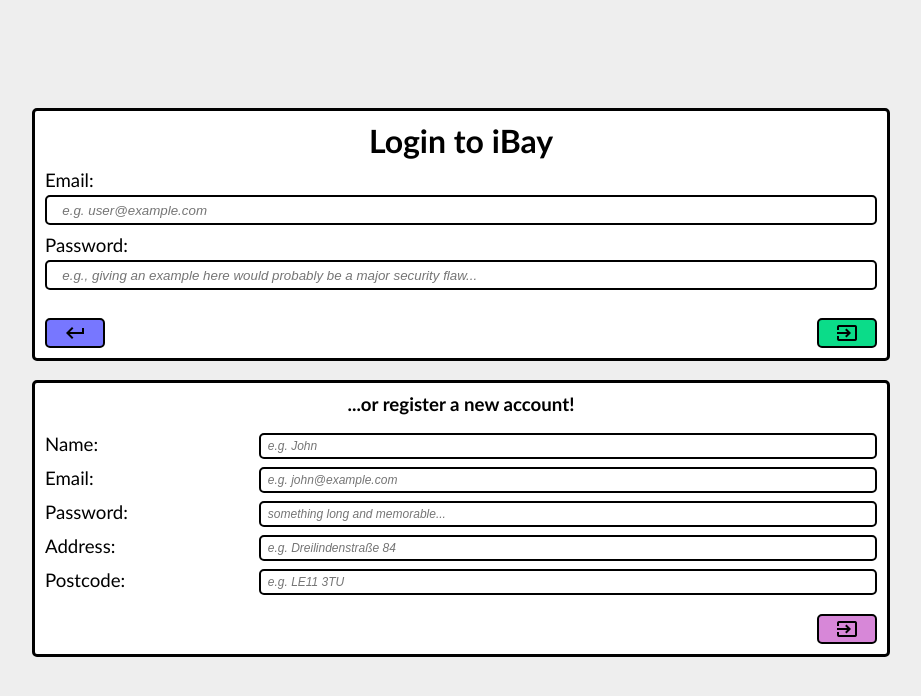
After one commit to eikopf/lboro-team-project, a PHP site: page /iBay/login.html in a window 1280 px wide. The commit adds this page. Shown: the top 696 px of the page, without its empty margins (187-1108 px from the left). Run offline with PHP 8.4, Linux system fonts and the light colour scheme.

Commit message:
added skeletal login functionality

```diff
--- a/css/base.css
+++ b/css/base.css
@@ -1,5 +1,4 @@
 body {
-  color: #444444;
   background-color: #EEEEEE;
   font-family: 'Trebuchet MS', sans-serif;
   font-size: 14pt;
--- /dev/null
+++ b/css/login.css
@@ -0,0 +1,149 @@
+body {
+  display: flex;
+  width: 100%;
+}
+
+.login-center-block {
+  width: 100%;
+  flex-grow: 1;
+  display: flex;
+  align-items: center;
+  flex-direction: column;
+  padding-top: 100px;
+  gap: 1em;
+}
+
+.login-container {
+  background-color: white;
+  border: 3px solid;
+  border-color: black;
+  border-radius: 5px 5px 5px 5px;
+  width: 65%;
+  display: flex;
+  flex-direction: column;
+  padding: 10px;
+  gap: 0.5em;
+}
+
+.login-title {
+  cursor: default;
+  align-self: center;
+  font-weight: bold;
+  font-size: 24pt;
+}
+
+.login-input-container {
+  width: 100%;
+  box-sizing: border-box;
+  gap: 0.2em;
+  display: flex;
+  flex-direction: column;
+}
+
+.login-input-label {
+  font-size: 14pt;
+}
+
+.login-input {
+  border: 2px solid;
+  border-color: black;
+  border-radius: 5px 5px 5px 5px;
+  height: 30px;
+  width: 100%;
+  align-self: center;
+  box-sizing: border-box;
+  text-indent: 1em;
+}
+
+.login-input::placeholder {
+  font-style: italic;
+}
+
+.login-button-container {
+  padding-top: 1em;
+  display: flex;
+  flex-direction: row;
+  justify-content: space-between;
+}
+
+.login-button {
+  width: 60px;
+  height: 30px;
+  border: 2px solid;
+  border-color: black;
+  border-radius: 5px 5px 5px 5px;
+}
+
+.login-button.back {
+  background-color: #7777FF;
+}
+
+.login-button.back:hover {
+  background-color: #8888FF;
+  cursor: pointer;
+}
+
+.login-button.submit {
+  background-color: #0BDC89;
+}
+
+.login-button.submit:hover {
+  background-color: #0BEC89;
+  cursor: pointer;
+}
+
+.material-symbols-outlined.login-button-symbol {
+  text-align: center;
+  font-size: 18pt;
+}
+
+.register-title {
+  cursor: default;
+  text-align: center;
+  font-weight: bold;
+}
+
+.registration-form {
+  padding-top: 0.5em;
+  display: grid;
+  gap: 8px;
+  grid-template-columns: 1fr 3fr;
+}
+
+.register-label {
+  font-size: 14pt;
+}
+
+.register-input {
+  border: 2px solid;
+  border-color: black;
+  border-radius: 5px 5px 5px 5px;
+  text-indent: 0.4em;
+  height: 20px;
+  font-size: 9pt;
+}
+
+.register-input::placeholder {
+  font-style: italic;
+}
+
+.register-button-container {
+  padding-top: 0.5em;
+  display: flex;
+  flex-direction: row;
+  justify-content: flex-end;
+}
+
+.register-button {
+  height: 30px;
+  width: 60px;
+  border: 2px solid;
+  border-color: black;
+  border-radius: 5px 5px 5px 5px;
+  background-color: #D787D8;
+}
+
+.register-button:hover {
+  background-color: #E797E8;
+  cursor: pointer;
+}
--- /dev/null
+++ b/iBay/login.html
@@ -0,0 +1,85 @@
+<!DOCTYPE html>
+<html lang="en">
+
+<head>
+  <title>iBay - Login</title>
+  <meta http-equiv="Content-Type" content="text/html; charset=utf-8" />
+  <link rel="shortcut icon" href="../favicon.ico" />
+  <link rel="stylesheet" type="text/css" href="../css/base.css" />
+  <link rel="stylesheet" type="text/css" href="../css/login.css" />
+  <link href="https://fonts.googleapis.com/css2?family=Material+Symbols+Outlined" rel="stylesheet" />
+  <script src="https://ajax.googleapis.com/ajax/libs/jquery/3.7.1/jquery.min.js"></script>
+  <script src="../js/login.js"></script>
+  <script type="text/javascript">
+    // function invoked when the login button is clicked
+    const login = () => {
+      const email = $("#email-input").val();
+      const password = $("#password-input").val();
+
+      // TODO: this works, so now it needs to start a session and redirect the user
+      check_credentials(email, password)
+        .then(console.log);
+    };
+  </script>
+</head>
+
+<body>
+  <div class="login-center-block">
+    <div class="login-container">
+      <span class="login-title">Login to iBay</span>
+      <div class="login-input-container">
+        <label class="login-input-label" for="email-input">Email:</label>
+        <input id="email-input" class="login-input" type="email" placeholder="e.g. user@example.com">
+        </input>
+      </div>
+      <div class="login-input-container">
+        <label class="login-input-label" for="password-input">Password:</label>
+        <input id="password-input" class="login-input" type="password"
+          placeholder="e.g., giving an example here would probably be a major security flaw..."></input>
+      </div>
+      <div class="login-button-container">
+        <button class="login-button back">
+          <a href="main-G04.html" style="all: initial;">
+            <span class="material-symbols-outlined login-button-symbol back">
+              keyboard_return
+            </span>
+          </a>
+        </button>
+        <button class="login-button submit" onclick="login()">
+          <span class="material-symbols-outlined login-button-symbol submit">
+            input
+          </span>
+        </button>
+      </div>
+    </div>
+
+    <div class="login-container">
+      <span class="register-title">...or register a new account!</span>
+      <div class="registration-form">
+        <label class="register-label" for="register-name-input">Name:</label>
+        <input id="register-name-input" class="register-input" type="text" placeholder="e.g. John">
+        </input>
+        <label class="register-label" for="register-email-input">Email:</label>
+        <input id="register-email-input" class="register-input" type="email"
+          placeholder="e.g. john@example.com"></input>
+        <label class="register-label" for="register-password-input">Password:</label>
+        <input id="register-password-input" class="register-input" type="password"
+          placeholder="something long and memorable..."></input>
+        <label class="register-label" for="register-address-input">Address:</label>
+        <input id="register-address-input" class="register-input" type="text"
+          placeholder="e.g. Dreilindenstraße 84"></input>
+        <label class="register-label" for="register-postcode-input">Postcode:</label>
+        <input id="register-postcode-input" class="register-input" type="text" placeholder="e.g. LE11 3TU"></input>
+      </div>
+      <div class="register-button-container">
+        <button class="register-button">
+          <span class="material-symbols-outlined login-button-symbol register">
+            input
+          </span>
+        </button>
+      </div>
+    </div>
+  </div>
+</body>
+
+</html>
--- a/iBay/main-G04.html
+++ b/iBay/main-G04.html
@@ -8,6 +8,7 @@
   <link rel="shortcut icon" href="../favicon.ico" />
   <meta name="robots" content="noindex" />
   <link rel="stylesheet" type="text/css" href="../css/base.css" />
+  <link rel="stylesheet" type="text/css" href="../css/search.css" />
   <script src="https://ajax.googleapis.com/ajax/libs/jquery/3.7.1/jquery.min.js"></script>
   <script src="../js/search.js"></script>
   <script type="text/javascript">
@@ -109,7 +110,7 @@
           </div>
         </div>
       </div>
-      <a href="" style="all: initial; color: white; padding-top: 4px;">
+      <a href="login.html" style="all: initial; color: white; padding-top: 4px;">
         <span class="material-symbols-outlined header">login</span>
       </a>
     </header>
--- /dev/null
+++ b/js/login.js
@@ -0,0 +1,28 @@
+/**
+ * The path to the credential-verifying script relative to `login.html`.
+ *
+ */
+const credential_script = "../php/check-credentials.php";
+
+/**
+ * Checks the given user credentials against the database.
+ *
+ * @param {string} email - The given user email
+ * @param {string} password - The given user password
+ * @returns {Promise<boolean>}
+ */
+const check_credentials = (email, password) =>
+  fetch(credential_script, {
+    body: JSON.stringify({ email: email, password: password }),
+    method: "POST",
+  })
+    .then((response) => {
+      if (!response.ok) {
+        // error if response was bad
+        throw new Error(`Server responded ${response.status}`);
+      } else {
+        // otherwise extract response body
+        return response.text();
+      }
+    })
+    .then(JSON.parse);
--- a/sql/tables.sql
+++ b/sql/tables.sql
@@ -12,7 +12,7 @@
 
 create table users (
   id int not null auto_increment,
-  email varchar(20) not null,
+  email varchar(20) unique not null,
   name varchar(20) not null,
   -- passwords are stored in plaintext
   password varchar(20) not null,
```
Also changed, not shown: other parts of css/base.css (+0 -160 lines), css/search.css (added, +153 -0 lines), php/check-credentials.php (added, +32 -0 lines).
